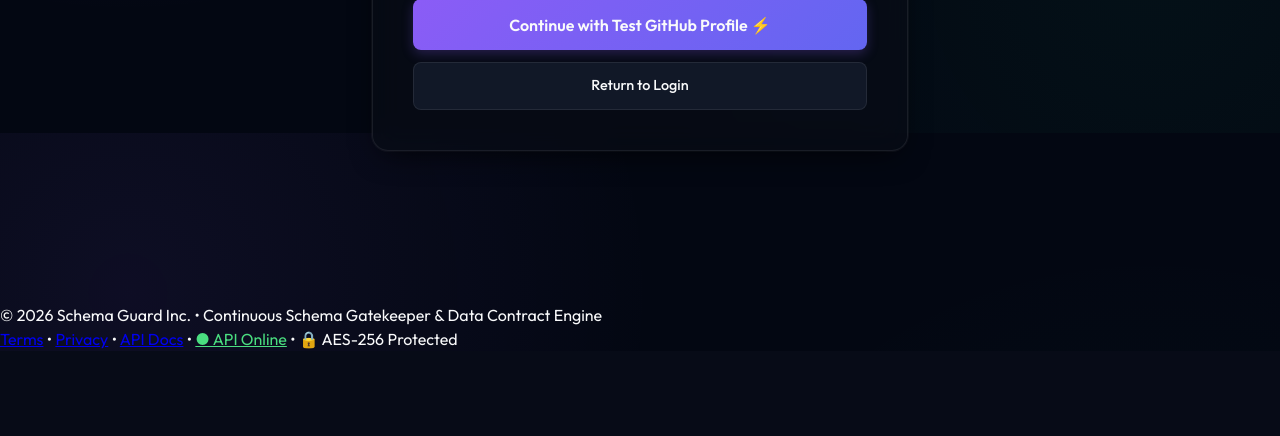
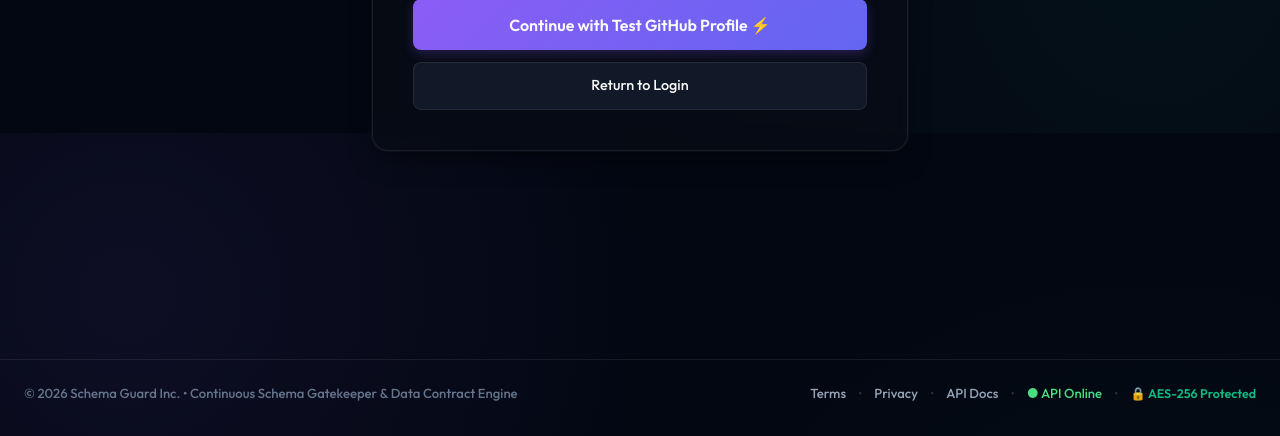
Before and after one commit to anilsolanki2645/schema-guard-app, a Django app: page /auth/github in a window 1280 px wide. Shown: the part 667-1103 px from the top of the page. Before the commit the page ends 1016 px from the top, so only its background shows below. Run offline with Django 5.2, Linux system fonts and the light colour scheme.

Commit message:
fix(ui): style global app footer and prevent redundant footer on landing page

```diff
--- a/core/static/core/styles.css
+++ b/core/static/core/styles.css
@@ -768,6 +768,59 @@ body {
     }
 }
 
+/* ==========================================================================
+   GLOBAL APP FOOTER STYLES
+   ========================================================================== */
+.app-inner-footer {
+    width: 100%;
+    max-width: 1560px;
+    margin: 3.5rem auto 0;
+    padding: 1.5rem 1.5rem 2rem;
+    border-top: 1px solid rgba(255, 255, 255, 0.08);
+    display: flex;
+    justify-content: space-between;
+    align-items: center;
+    flex-wrap: wrap;
+    gap: 1.25rem;
+    font-size: 0.82rem;
+    color: #64748b;
+    box-sizing: border-box;
+}
+
+.inner-footer-left {
+    font-weight: 500;
+    color: #64748b;
+}
+
+.inner-footer-right {
+    display: flex;
+    align-items: center;
+    gap: 0.75rem;
+    flex-wrap: wrap;
+}
+
+.inner-footer-right a {
+    color: #94a3b8;
+    text-decoration: none;
+    font-weight: 500;
+    transition: color 0.18s ease;
+}
+
+.inner-footer-right a:hover {
+    color: #38bdf8;
+    text-decoration: none;
+}
+
+.inner-footer-right span {
+    color: rgba(255, 255, 255, 0.15);
+}
+
+.footer-sec-badge {
+    color: #10b981 !important;
+    font-size: 0.78rem;
+    font-weight: 600;
+}
+
 /* Form Styles */
 .form-group {
     margin-bottom: 1.25rem;
--- a/core/templates/core/base.html
+++ b/core/templates/core/base.html
@@ -21,7 +21,7 @@
     <link href="https://fonts.googleapis.com/css2?family=Fira+Code:wght@400;500;700&family=Inter:wght@300;400;500;600;700;800&family=Outfit:wght@400;500;600;700;800&display=swap" rel="stylesheet">
 
     <!-- Global Glassmorphic CSS Styling -->
-    <link rel="stylesheet" href="{% static 'core/styles.css' %}?v=4.1">
+    <link rel="stylesheet" href="{% static 'core/styles.css' %}?v=4.2">
 </head>
 <body>
     <!-- ========================================================= -->
@@ -268,8 +268,9 @@
     </main>
 
     <!-- ========================================================= -->
-    <!-- GLOBAL FOOTER                                             -->
+    <!-- GLOBAL FOOTER (SHOWN ON ALL PAGES EXCEPT LANDING)         -->
     <!-- ========================================================= -->
+    {% if request.resolver_match.url_name != 'login_page' %}
     <footer class="app-inner-footer">
         <div class="inner-footer-left">
             &copy; 2026 Schema Guard Inc. • Continuous Schema Gatekeeper & Data Contract Engine
@@ -286,6 +287,7 @@
             <span class="footer-sec-badge">🔒 AES-256 Protected</span>
         </div>
     </footer>
+    {% endif %}
 
     <!-- Global Navigation Scripts -->
     <script>
```
